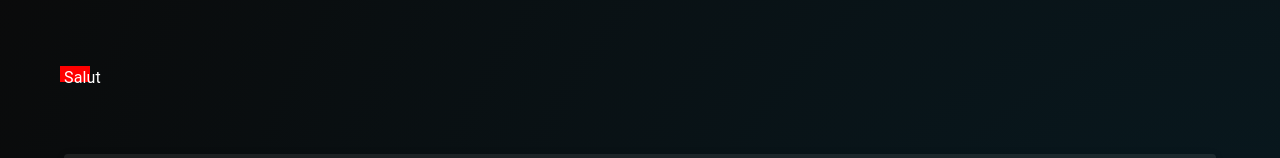
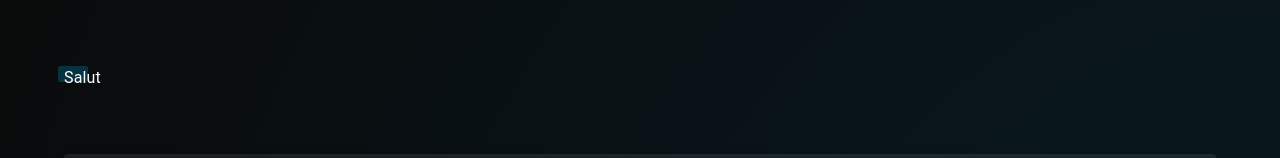
Before and after one commit to adrien-nf/git-report-web, a React (Create React App) app: page / in a window 1280 px wide. Shown: the part 247-405 px from the top of the page. Built offline with nearby package versions, Linux system fonts and the light colour scheme; no server answers.

Commit message:
better colors for SectionTitle

```diff
--- a/src/components/SectionTitle/SectionTitle.tsx
+++ b/src/components/SectionTitle/SectionTitle.tsx
@@ -8,9 +8,10 @@ const StyledTitle = styled("span")(() => ({
 		height: "1em",
 		// TODO: Width should be inherited from parent.
 		width: "30px",
-		marginLeft: "-4px",
-		backgroundColor: "red",
+		marginLeft: "-6px",
+		backgroundColor: "rgba(0, 194, 255, 0.21)",
 		zIndex: "-1",
+		borderRadius: "2px",
 	}
 }))
 
```
